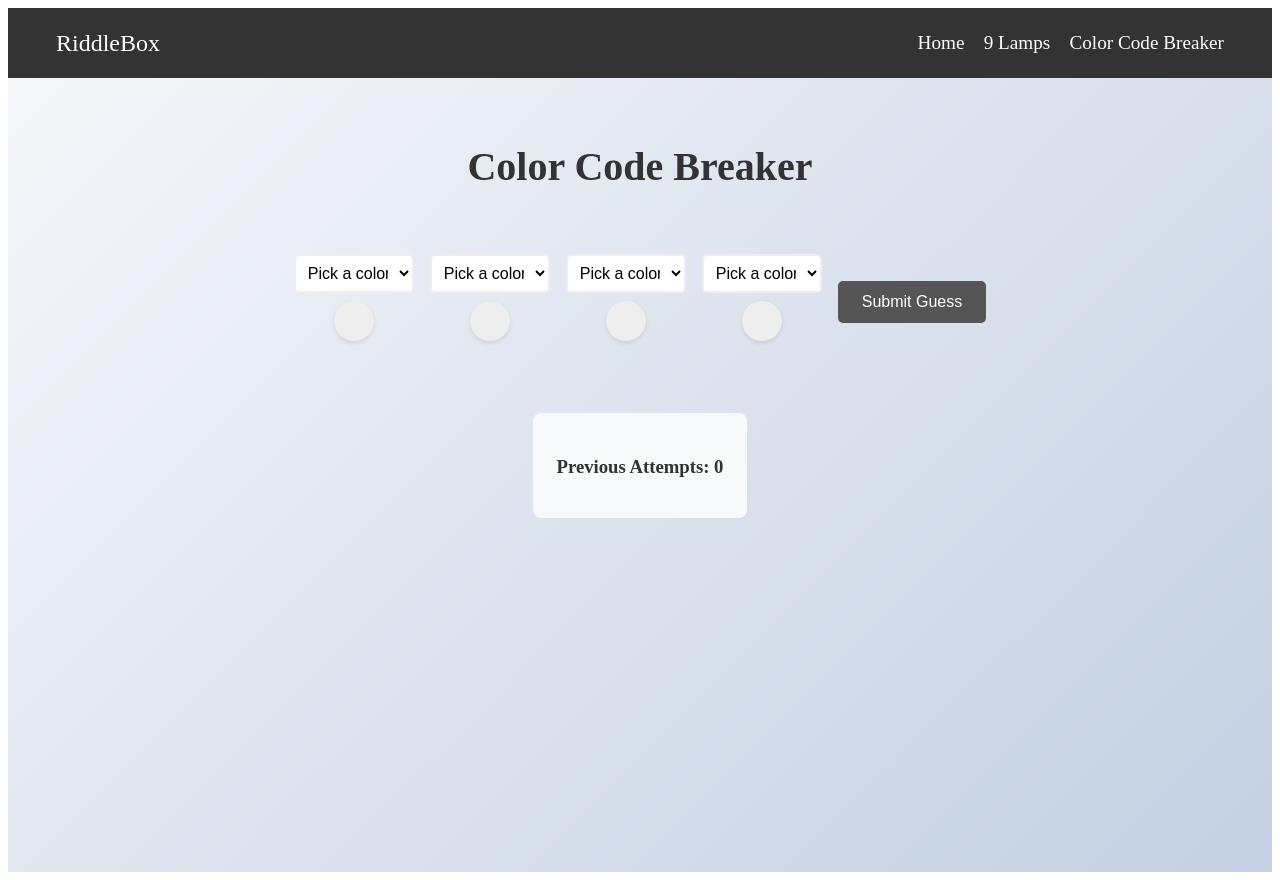
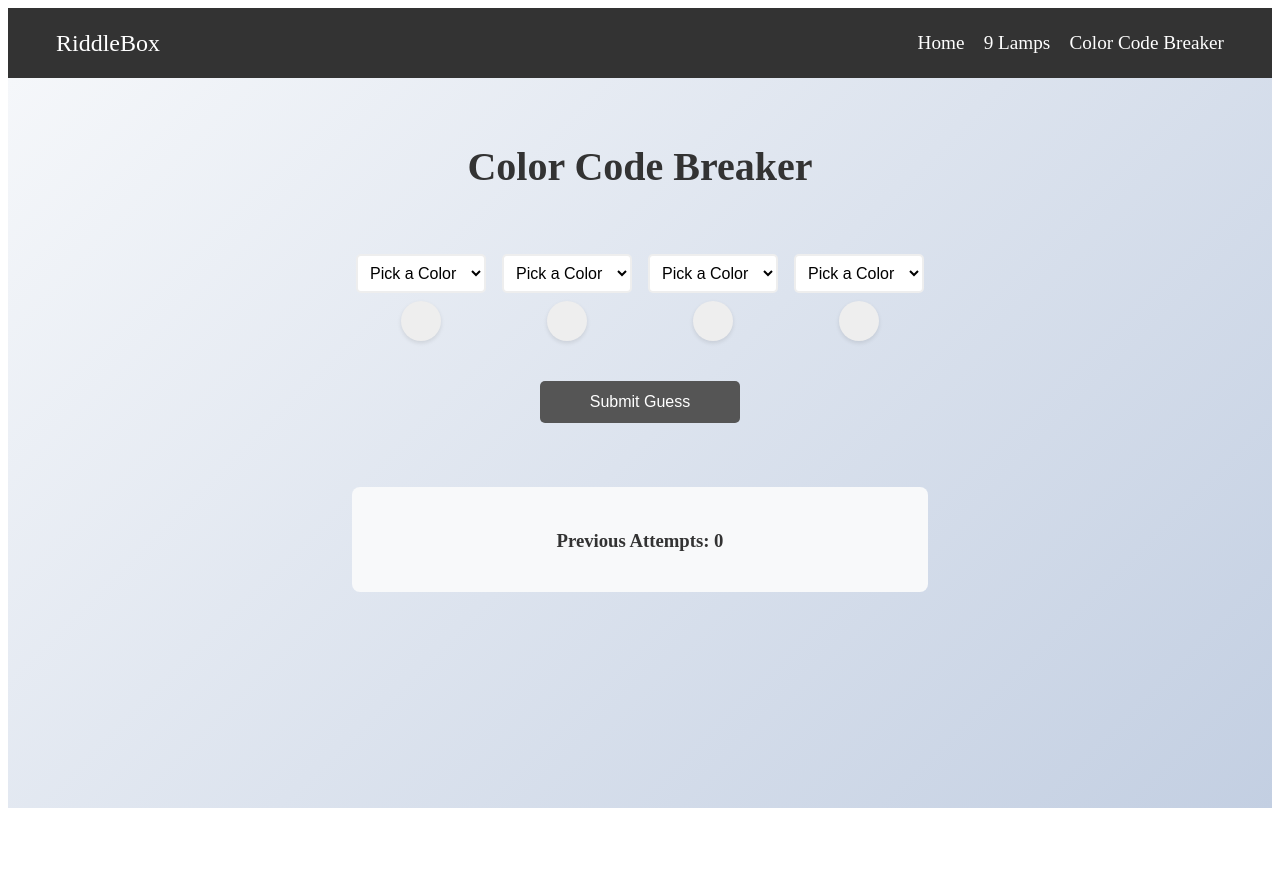
Before and after one commit to zumpious/riddle-box, a React (Create React App) app: page /color-code-breaker in a window 1280 px wide. After the commit the page ends 816 px from the top, so only its background shows below. Built offline with nearby package versions, Linux system fonts and the light colour scheme; the HTML template or start-up script is replaced by a standard one.

Commit message:
Refactor color code breaker ui

```diff
--- a/src/games/color_code_breaker/ColorCodeBreaker.css
+++ b/src/games/color_code_breaker/ColorCodeBreaker.css
@@ -1,7 +1,7 @@
 .color-code-breaker {
   text-align: center;
   background: linear-gradient(135deg, #f5f7fa, #c3cfe2);
-  min-height: calc(100vh - 70px);
+  min-height: calc(100vh - 70px - 4rem); /* -4rem bc of the padding; -70px as its the navigation height*/
   display: flex;
   flex-direction: column;
   align-items: center;
@@ -25,15 +25,22 @@
 
 .guess-row {
   display: flex;
-  justify-content: center;
+  flex-direction: column;
   align-items: center;
-  gap: 1rem;
+  gap: 2rem;
   margin: 2rem 0;
-  flex-wrap: wrap;
 }
 
 .color-select {
   position: relative;
+}
+
+.color-selects {
+  display: flex;
+  flex-direction: row;
+  justify-content: center;
+  gap: 1rem;
+  flex-wrap: wrap;
 }
 
 .color-select select {
@@ -44,7 +51,7 @@
   font-size: 1rem;
   cursor: pointer;
   transition: all 0.3s ease;
-  width: 120px;
+  width: 130px;
 }
 
 .color-select select:hover {
@@ -74,6 +81,7 @@
   font-size: 1rem;
   cursor: pointer;
   transition: all 0.3s ease;
+  width: 200px;
 }
 
 .submit-button:hover:not(:disabled) {
@@ -86,6 +94,7 @@
   background: #f8f9fa;
   padding: 1.5rem;
   border-radius: 8px;
+  min-width: 44%;
 }
 
 .attempts h3 {
@@ -150,3 +159,10 @@
 .color-option:hover {
   transform: scale(1.1);
 }
+
+.color-selects {
+  display: flex;
+  justify-content: center;
+  gap: 1rem;
+  flex-wrap: wrap;
+}
--- a/src/games/color_code_breaker/ColorCodeBreaker.jsx
+++ b/src/games/color_code_breaker/ColorCodeBreaker.jsx
@@ -23,7 +23,7 @@ const ColorSelect = ({ color, index, invalid, onChange, disabled }) => (
       className={invalid ? 'invalid' : ''}
       disabled={disabled}
     >
-      <option value="">Pick a color</option>
+      <option value="">Pick a Color</option>
       {COLOR_OPTIONS.map((optionColor) => (
         <option key={optionColor} value={optionColor}>
           {optionColor.charAt(0).toUpperCase() + optionColor.slice(1)}
@@ -157,7 +157,7 @@ const ColorCodeBreaker = () => {
             width={windowSize.width}
             height={windowSize.height}
             recycle={false}
-            numberOfPieces={500}
+            numberOfPieces={666}
           />
         </div>
       )}
@@ -174,6 +174,7 @@ const ColorCodeBreaker = () => {
       <h2>Color Code Breaker</h2>
 
       <div className="guess-row">
+        <div className="color-selects">
           {guess.map((color, index) => (
             <ColorSelect
               key={index}
@@ -184,6 +185,7 @@ const ColorCodeBreaker = () => {
               disabled={isGameWon}
             />
           ))}
+        </div>
         <button
           className="submit-button"
           onClick={handleSubmit}
--- a/src/games/nine_lamps/NineLamps.jsx
+++ b/src/games/nine_lamps/NineLamps.jsx
@@ -161,7 +161,7 @@ const NineLamps = () => {
             width={windowSize.width}
             height={windowSize.height}
             recycle={false}
-            numberOfPieces={500}
+            numberOfPieces={666}
           />
         </div>
       )}
```
Lines whose indentation alone changed are shown as unchanged.
